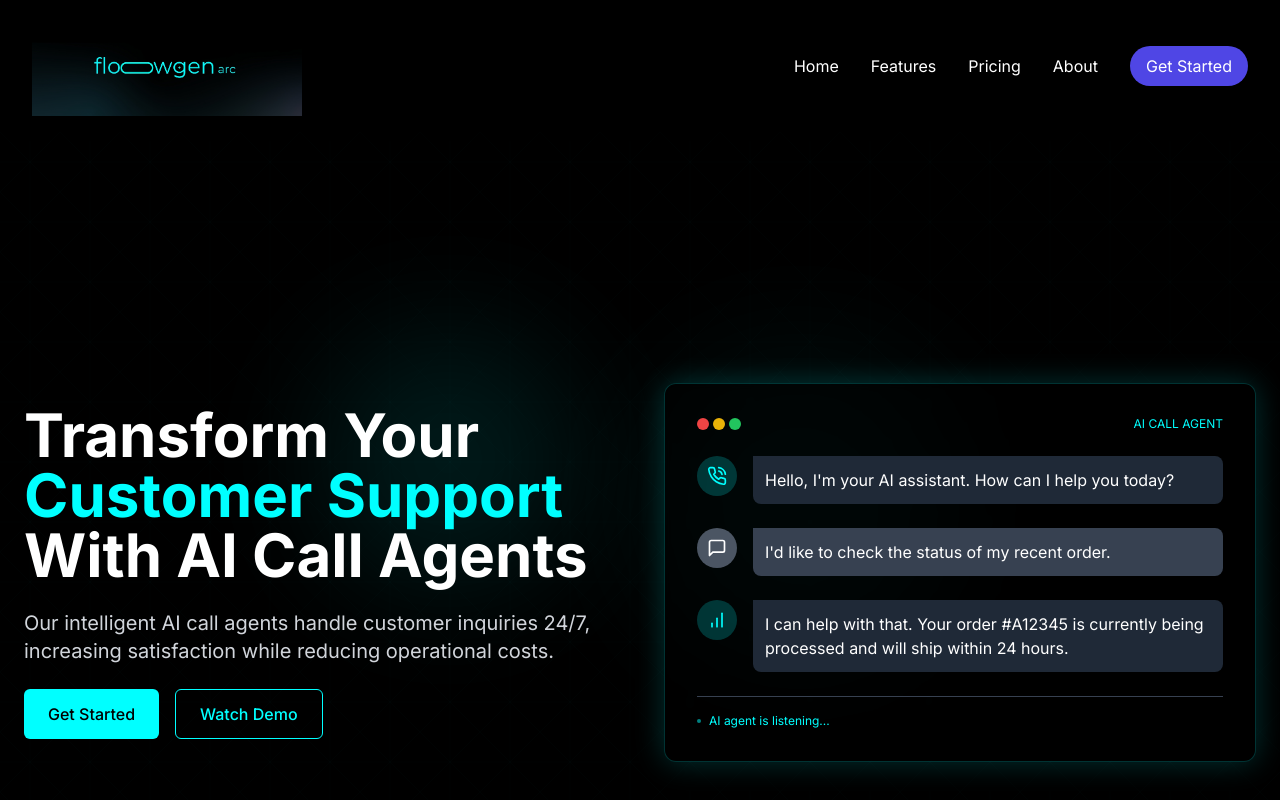
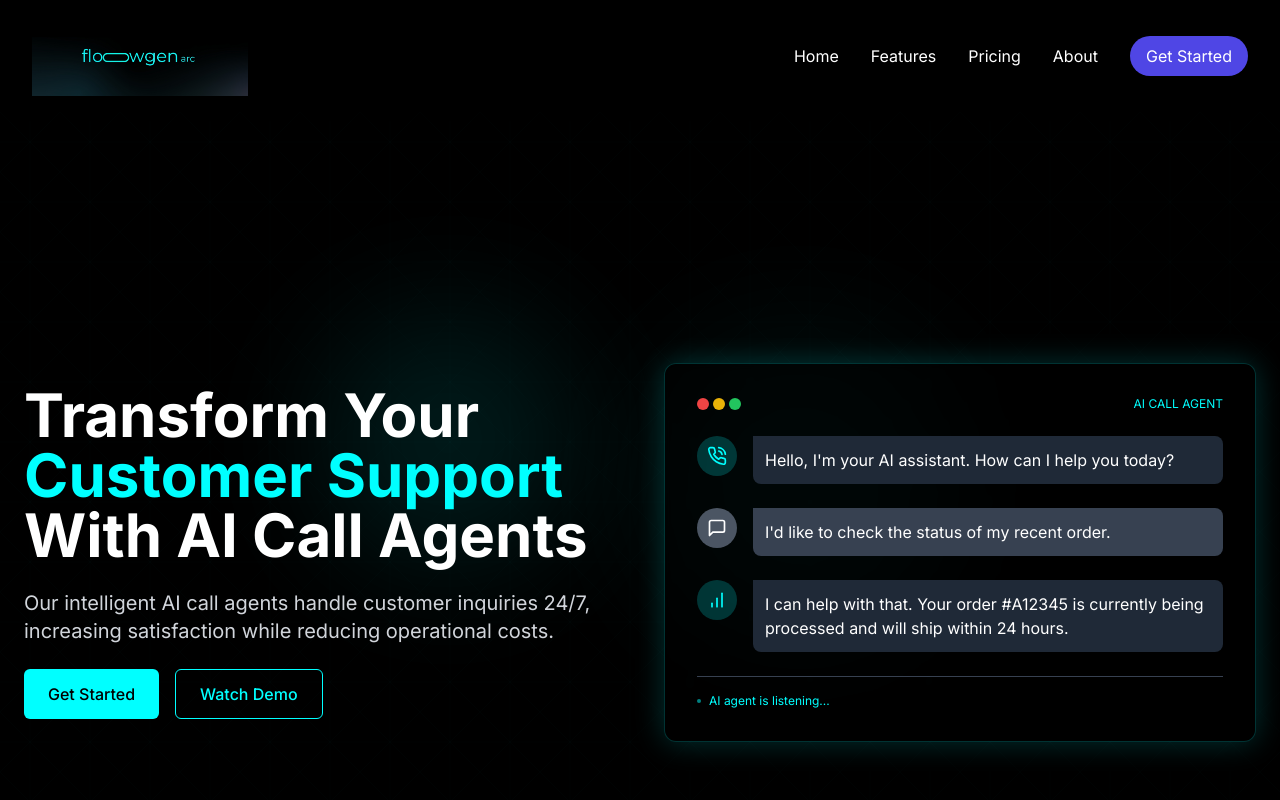
Before and after one commit to AnkushGuha/A, a React (Vite) app: page / in a window 1280 px wide. Shown: the top 800 px of the page. Built offline with nearby package versions, Linux system fonts and the light colour scheme.

Commit message:
Update Header.tsx

```diff
--- a/src/components/Header.tsx
+++ b/src/components/Header.tsx
@@ -12,13 +12,11 @@ const Header: React.FC = () => {
     <header className="bg-black text-white shadow-md sticky top-0 z-50">
       <div className="max-w-7xl mx-auto px-4 sm:px-6 lg:px-8 py-4 flex items-center justify-between">
         {/* Logo and Brand */}
-   <div className="flex items-center h-[100px] w-48 sm:w-64 md:w-72 lg:w-80 xl:w-[300px]">
-  <img
-    src="/src/components/logo.jpg"
-    alt="Logo"
-    className="h-full w-auto object-contain"
-  />
-</div>
+   <img
+  src={logo}
+  alt="Logo"
+  className="h-[80px] w-auto object-contain"
+/>
         {/* Desktop Nav */}
         <nav className="hidden md:flex space-x-8 items-center">
           <Link to="/" className="hover:text-indigo-400 transition">Home</Link>
```
